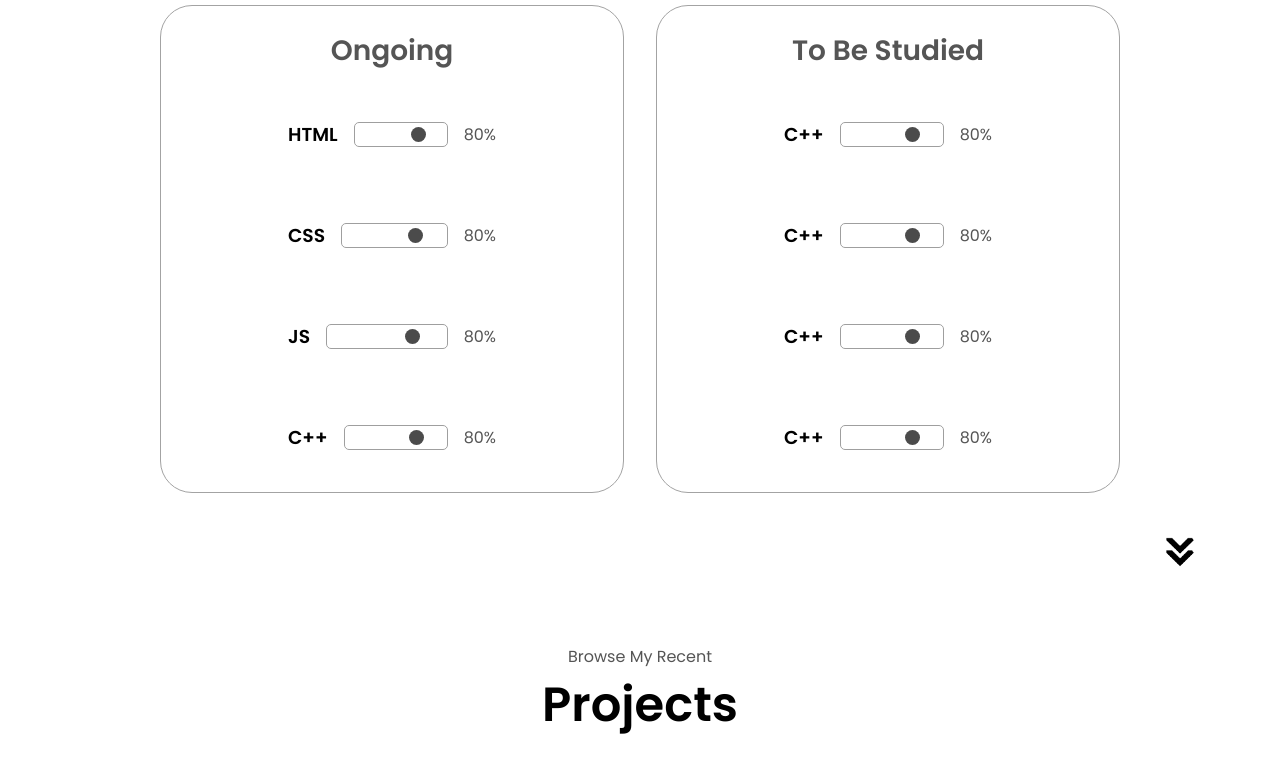
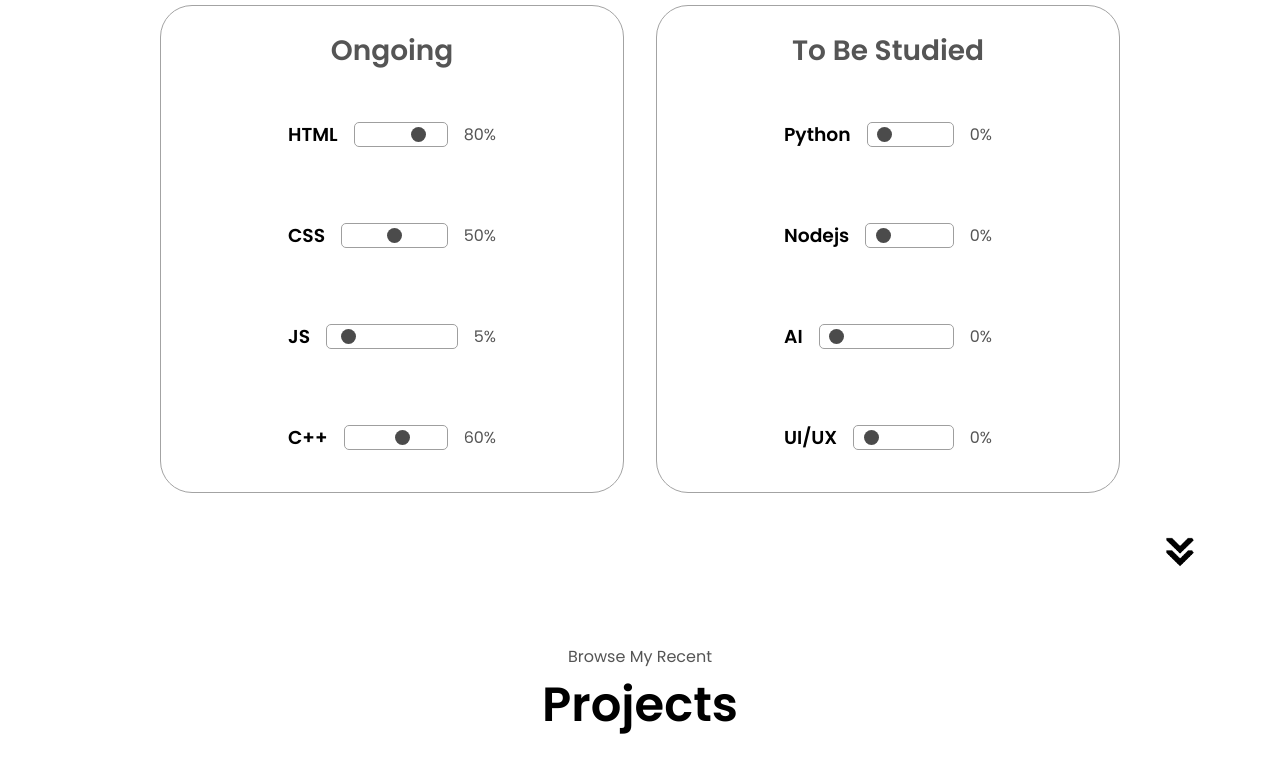
Before and after one commit to GieKA21/portofolio.github.io, a plain HTML site: page index.html in a window 1280 px wide. Shown: the part 1820-2591 px from the top of the page. Drawn offline with nearby package versions, Linux system fonts and the light colour scheme.

Commit message:
Update index.html

```diff
--- a/index.html
+++ b/index.html
@@ -120,22 +120,22 @@
             <article>
               <div class="PB-slider">
                 <h3>CSS</h3>
-                <input type="range" min="0" max="100" value="80" class="progres-bar" id="myProgres">
-                <p class="progres-bar-value">80%</p>
+                <input type="range" min="0" max="100" value="50" class="progres-bar" id="myProgres">
+                <p class="progres-bar-value">50%</p>
               </div>
             </article>
             <article>
               <div class="PB-slider">
                 <h3>JS</h3>
-                <input type="range" min="0" max="100" value="80" class="progres-bar" id="myProgres">
-                <p class="progres-bar-value">80%</p>
+                <input type="range" min="0" max="100" value="5" class="progres-bar" id="myProgres">
+                <p class="progres-bar-value">5%</p>
               </div>
             </article>
               <article>
                 <div class="PB-slider">
                   <h3>C++</h3>
-                  <input type="range" min="0" max="100" value="80" class="progres-bar" id="myProgres">
-                  <p class="progres-bar-value">80%</p>
+                  <input type="range" min="0" max="100" value="60" class="progres-bar" id="myProgres">
+                  <p class="progres-bar-value">60%</p>
                 </div>
               </article>
           </div>
@@ -145,30 +145,30 @@
           <div class="article-container">
             <article>
               <div class="PB-slider">
-                <h3>C++</h3>
-                <input type="range" min="0" max="100" value="80" class="progres-bar" id="myProgres">
-                <p class="progres-bar-value">80%</p>
+                <h3>Python</h3>
+                <input type="range" min="0" max="100" value="0" class="progres-bar" id="myProgres">
+                <p class="progres-bar-value">0%</p>
               </div>
             </article>
             <article>
               <div class="PB-slider">
-                <h3>C++</h3>
-                <input type="range" min="0" max="100" value="80" class="progres-bar" id="myProgres">
-                <p class="progres-bar-value">80%</p>
+                <h3>Nodejs</h3>
+                <input type="range" min="0" max="100" value="0" class="progres-bar" id="myProgres">
+                <p class="progres-bar-value">0%</p>
               </div>
             </article>
             <article>
               <div class="PB-slider">
-                <h3>C++</h3>
-                <input type="range" min="0" max="100" value="80" class="progres-bar" id="myProgres">
-                <p class="progres-bar-value">80%</p>
+                <h3>AI</h3>
+                <input type="range" min="0" max="100" value="0" class="progres-bar" id="myProgres">
+                <p class="progres-bar-value">0%</p>
               </div>
             </article>
             <article>
               <div class="PB-slider">
-                <h3>C++</h3>
-                <input type="range" min="0" max="100" value="80" class="progres-bar" id="myProgres">
-                <p class="progres-bar-value">80%</p>
+                <h3>UI/UX</h3>
+                <input type="range" min="0" max="100" value="0" class="progres-bar" id="myProgres">
+                <p class="progres-bar-value">0%</p>
               </div>
             </article>
           </div>
```
